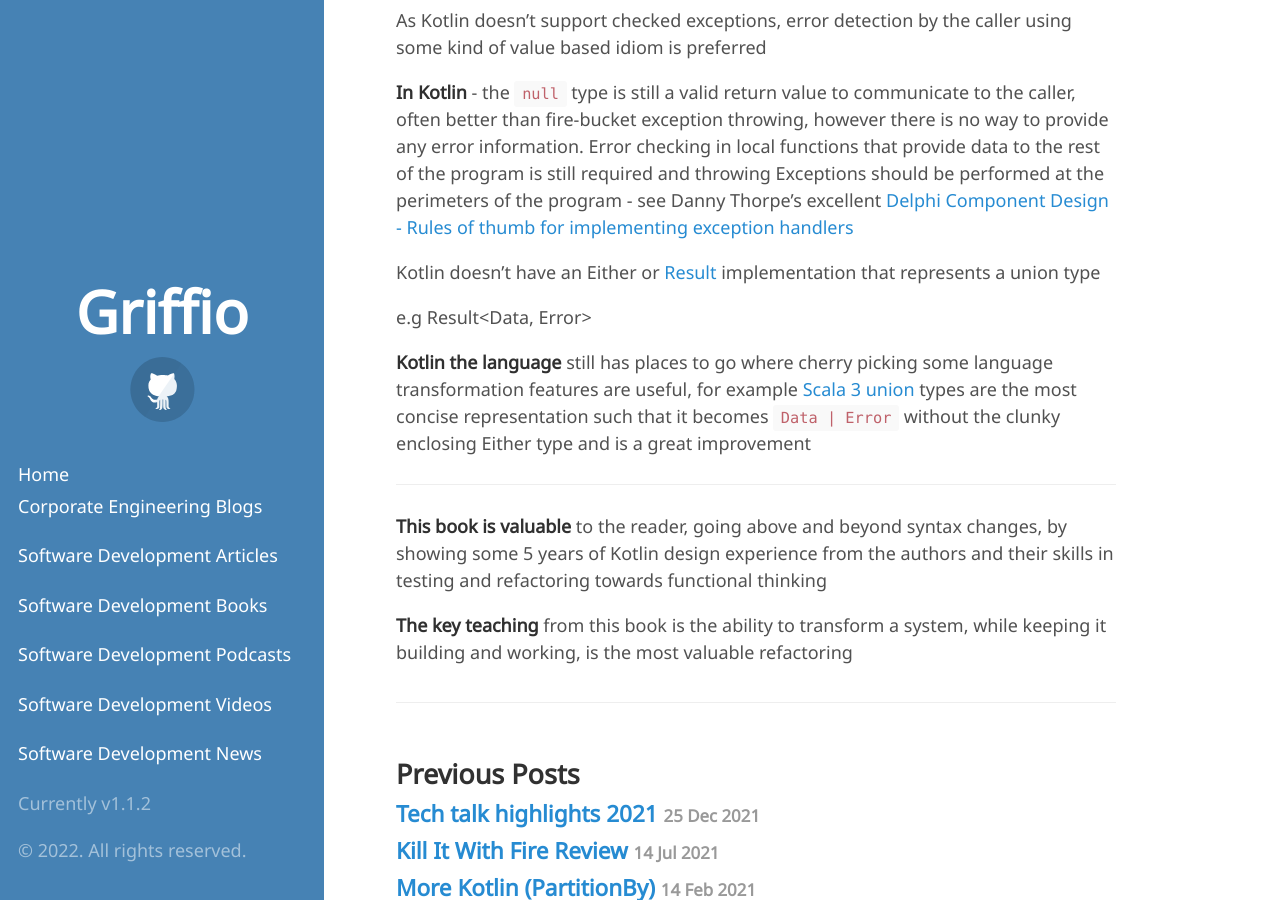
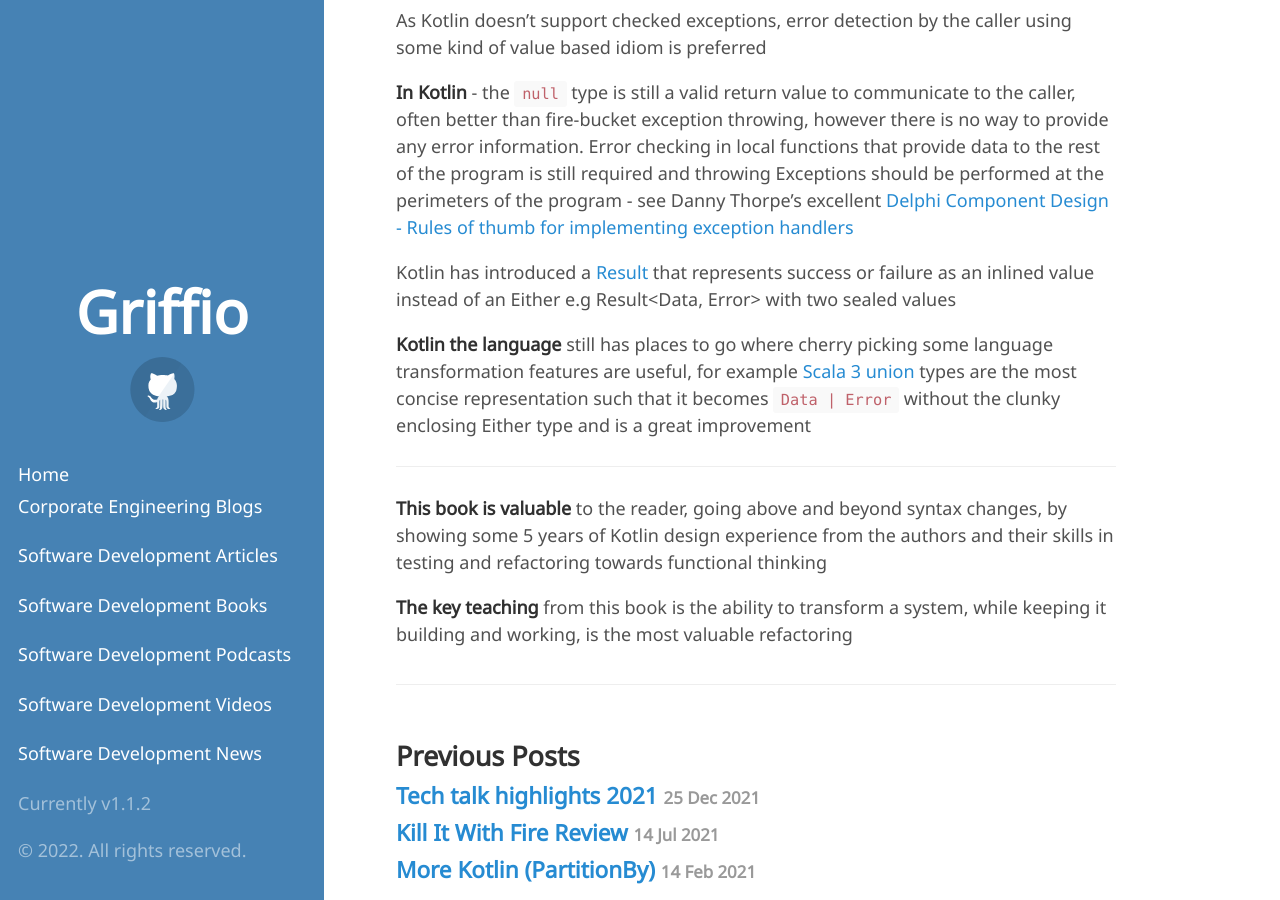
Before and after one commit to griffio/griffio.github.io, a Jekyll site: the page built from _posts/2021-09-10-Java-To-Kotlin-Review.md, in a window 1280 px wide and 900 px high, scrolled down 2157 px. Built offline with Jekyll 4.4.1, drawn with Linux system fonts in a browser that asks for light colours; some web fonts are replaced.

Commit message:
Update 2021-09-10-Java-To-Kotlin-Review.md

```diff
--- a/_posts/2021-09-10-Java-To-Kotlin-Review.md
+++ b/_posts/2021-09-10-Java-To-Kotlin-Review.md
@@ -56,9 +56,7 @@
 **In Kotlin** - the `null` type is still a valid return value to communicate to the caller, often better than fire-bucket exception throwing, however there is no way to provide any error information. Error checking in local functions that provide data to the rest of the program is still required and throwing Exceptions should be performed at the perimeters of the program - see
 Danny Thorpe's excellent [Delphi Component Design - Rules of thumb for implementing exception handlers](https://dl.acm.org/doi/book/10.5555/524370)
 
-Kotlin doesn't have an Either or [Result](https://kotlinlang.org/api/latest/jvm/stdlib/kotlin/-result/) implementation that represents a union type
-
-e.g Result<Data, Error>
+Kotlin has introduced a [Result](https://kotlinlang.org/api/latest/jvm/stdlib/kotlin/-result/) that represents success or failure as an inlined value instead of an Either e.g Result<Data, Error> with two sealed values
 
 **Kotlin the language** still has places to go where cherry picking some language transformation features are useful, for example [Scala 3 union](https://docs.scala-lang.org/scala3/book/types-union.html) types are the most concise representation such that it becomes `Data | Error` without the clunky enclosing Either type and is a great improvement
 
```
